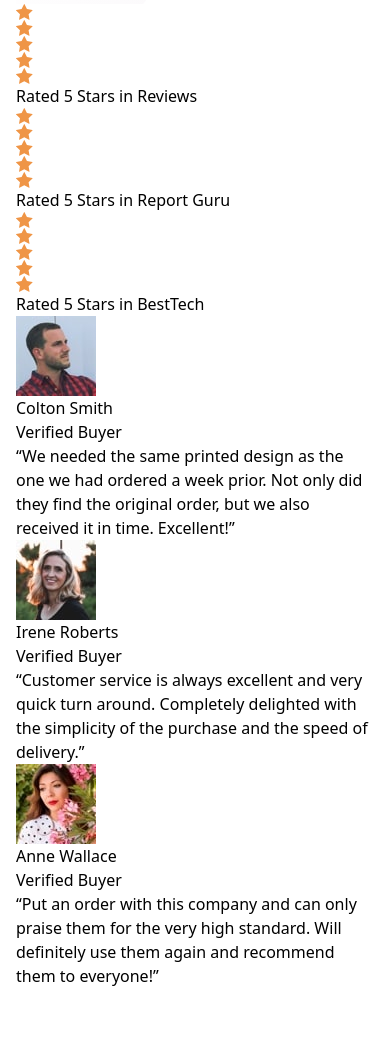
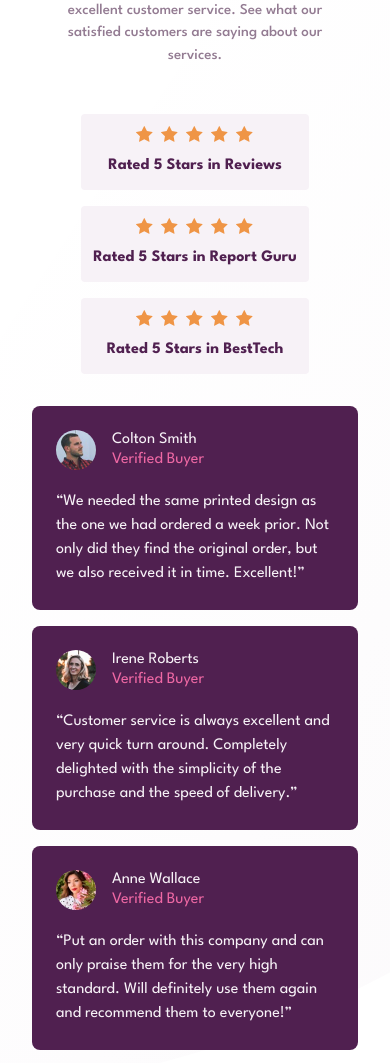
Before and after one commit to thisisadityarao/FM-social-proof-section, a website built with Vite: page index.html in a window 390 px wide. Shown: the part 180-1243 px from the top of the page. Before the commit the page ends 1184 px from the top, so only its background shows below. Built offline with nearby package versions, Linux system fonts and the light colour scheme.

Commit message:
Complete mobile styles

```diff
--- a/index.html
+++ b/index.html
@@ -29,16 +29,25 @@
   </style>
 </head>
 
-<body class="p-4">
-  <main>
+<body class="font-sans bg-[url('./images/bg-pattern-top-mobile.svg')] bg-cover">
 
-    <section class="bg-[url('./images/bg-pattern-top-mobile.svg')]">
-      <h1 class="text-3xl">10,000+ of our users love our products.</h1>
-      <p>We only provide great products combined with excellent customer service.
+  <main
+    class="max-w-screen-xl min-h-svh grid place-content-center place-items-center gap-8 py-10 mx-auto md:grid-cols-2">
+
+    <section class="space-y-5 px-10">
+      <h1 class="text-5xl leading-8 text-center text-[theme(color.darkMagenta)] font-bold">10,000+ of our users love
+        our
+        products.</h1>
+      <p class="font-medium text-base text-center text-[theme(color.darkGrayishMagenta)]">We only provide great products
+        combined
+        with excellent customer service.
         See what our satisfied customers are saying about our services.</p>
     </section>
 
-    <section>
+    <!-- RATING SECTION START -->
+
+    <section class="space-y-4 px-8 md:px-0 md:w-full md:flex md:flex-col">
+
       <svg width="17" height="16" xmlns="http://www.w3.org/2000/svg" style="display: none;">
         <symbol id="star" viewBox="0 0 17 16">
           <path
@@ -46,8 +55,10 @@
             fill="#EF9546" fill-rule="nonzero" />
         </symbol>
       </svg>
-      <div>
-        <picture>
+
+      <div
+        class="bg-[theme(color.lightGrayishMagenta)] rounded p-3 space-y-3 md:space-y-0 md:w-4/6 md:self-start md:rounded-lg md:flex  md:justify-evenly">
+        <picture class="flex justify-center gap-2 md:items-center">
           <svg width="17" height="16">
             <use href="#star" />
           </svg>
@@ -64,10 +75,11 @@
             <use href="#star" />
           </svg>
         </picture>
-        <p>Rated 5 Stars in Reviews</p>
+        <p class="text-center text-[theme(color.darkMagenta)] font-bold md:space-y-0">Rated 5 Stars in Reviews</p>
       </div>
-      <div>
-        <picture>
+
+      <div class="bg-[theme(color.lightGrayishMagenta)] rounded p-3 space-y-3 md:w-4/6 md:self-center md:rounded-lg">
+        <picture class="flex justify-center gap-2">
           <svg width="17" height="16">
             <use href="#star" />
           </svg>
@@ -84,10 +96,11 @@
             <use href="#star" />
           </svg>
         </picture>
-        <p>Rated 5 Stars in Report Guru</p>
+        <p class="text-center text-[theme(color.darkMagenta)] font-bold">Rated 5 Stars in Report Guru</p>
       </div>
-      <div>
-        <picture>
+
+      <div class="bg-[theme(color.lightGrayishMagenta)] rounded p-3 space-y-3 md:w-4/6 md:self-end md:rounded-lg">
+        <picture class="flex justify-center gap-2">
           <svg width="17" height="16">
             <use href="#star" />
           </svg>
@@ -104,56 +117,57 @@
             <use href="#star" />
           </svg>
         </picture>
-        <p>Rated 5 Stars in BestTech</p>
+        <p class="text-center text-[theme(color.darkMagenta)] font-bold">Rated 5 Stars in BestTech</p>
       </div>
     </section>
 
-    <section>
-      <section>
-        <div>
-          <img src="./images/image-colton.jpg" alt="A headshot of Colton Smith">
-          <h2>Colton Smith</h2>
-          <span>Verified Buyer</span>
+    <!-- RATING SECTION END -->
+
+    <section class="space-y-4 px-8 md:col-span-full md:flex md:gap-4">
+
+      <section class="bg-[theme(color.darkMagenta)] rounded-lg p-6 md:mt-4 md:self-start">
+        <div class="flex gap-4 items-center mb-5">
+          <img src="./images/image-colton.jpg" alt="A headshot of Colton Smith" class="rounded-full size-10">
+          <div class="leading-tight">
+            <h2 class="text-[theme(color.lightGrayishMagenta)]">Colton Smith</h2>
+            <span class="text-[theme(color.softPink)]">Verified Buyer</span>
+          </div>
         </div>
-        <p><q>We needed the same printed design as the one we had ordered a week prior.
+        <p class="text-[theme(color.lightGrayishMagenta)]"><q>We needed the same printed design as the one we had
+            ordered
+            a week prior.
             Not only did they find the original order, but we also received it in time.
             Excellent!</q></p>
       </section>
 
-      <section>
-        <div>
-          <img src="./images/image-irene.jpg" alt="A headshot of Irene Roberts">
-          <h2>Irene Roberts</h2>
-          <span>Verified Buyer</span>
+      <section class="bg-[theme(color.darkMagenta)] rounded-lg p-6">
+        <div class="flex gap-4 items-center mb-5">
+          <img src="./images/image-irene.jpg" alt="A headshot of Irene Roberts" class="rounded-full size-10">
+          <div class="leading-tight">
+            <h2 class="text-[theme(color.lightGrayishMagenta)]">Irene Roberts</h2>
+            <span class="text-[theme(color.softPink)]">Verified Buyer</span>
+          </div>
         </div>
-        <p><q>Customer service is always excellent and very quick turn around. Completely
+        <p class="text-[theme(color.lightGrayishMagenta)]"><q>Customer service is always excellent and very quick turn
+            around. Completely
             delighted with the simplicity of the purchase and the speed of delivery.</q></p>
       </section>
 
-      <section>
-        <div>
-          <img src="./images/image-anne.jpg" alt="A headshot of Anne Wallace">
-          <h2>Anne Wallace</h2>
-          <span>Verified Buyer</span>
+      <section class="bg-[theme(color.darkMagenta)] rounded-lg p-6">
+        <div class="flex gap-4 items-center mb-5">
+          <img src="./images/image-anne.jpg" alt="A headshot of Anne Wallace" class="rounded-full size-10">
+          <div class="leading-tight">
+            <h2 class="text-[theme(color.lightGrayishMagenta)]">Anne Wallace</h2>
+            <span class="text-[theme(color.softPink)]">Verified Buyer</span>
+          </div>
         </div>
-        <p><q>Put an order with this company and can only praise them for the very high
+        <p class="text-[theme(color.lightGrayishMagenta)]"><q>Put an order with this company and can only praise them
+            for the very high
             standard. Will definitely use them again and recommend them to everyone!</q></p>
       </section>
     </section>
 
   </main>
-
-
-
-
-
-
-
-
-
-
-
-
 
 
   <!--
--- a/tailwind.config.js
+++ b/tailwind.config.js
@@ -2,6 +2,27 @@
 export default {
   content: ["./index.html"],
   theme: {
+    fontFamily: {
+      sans: ["League Spartan", "sans-serif"],
+    },
+    fontSize: {
+      sm: "0.781rem",
+      base: "0.938rem",
+      xl: "1.125rem",
+      "2xl": "1.35rem",
+      "3xl": "1.87rem",
+      "4xl": "1.944rem",
+      "5xl": "2.333rem",
+    },
+    color: {
+      transparent: "transparent",
+      current: "currentColor",
+      white: "hsl(0, 0%, 100%)",
+      darkMagenta: "hsl(300, 43%, 22%)",
+      softPink: "hsl(333, 80%, 67%)",
+      darkGrayishMagenta: "hsl(303, 10%, 53%)",
+      lightGrayishMagenta: "hsl(300, 24%, 96%)",
+    },
     extend: {},
   },
   plugins: [],
```
